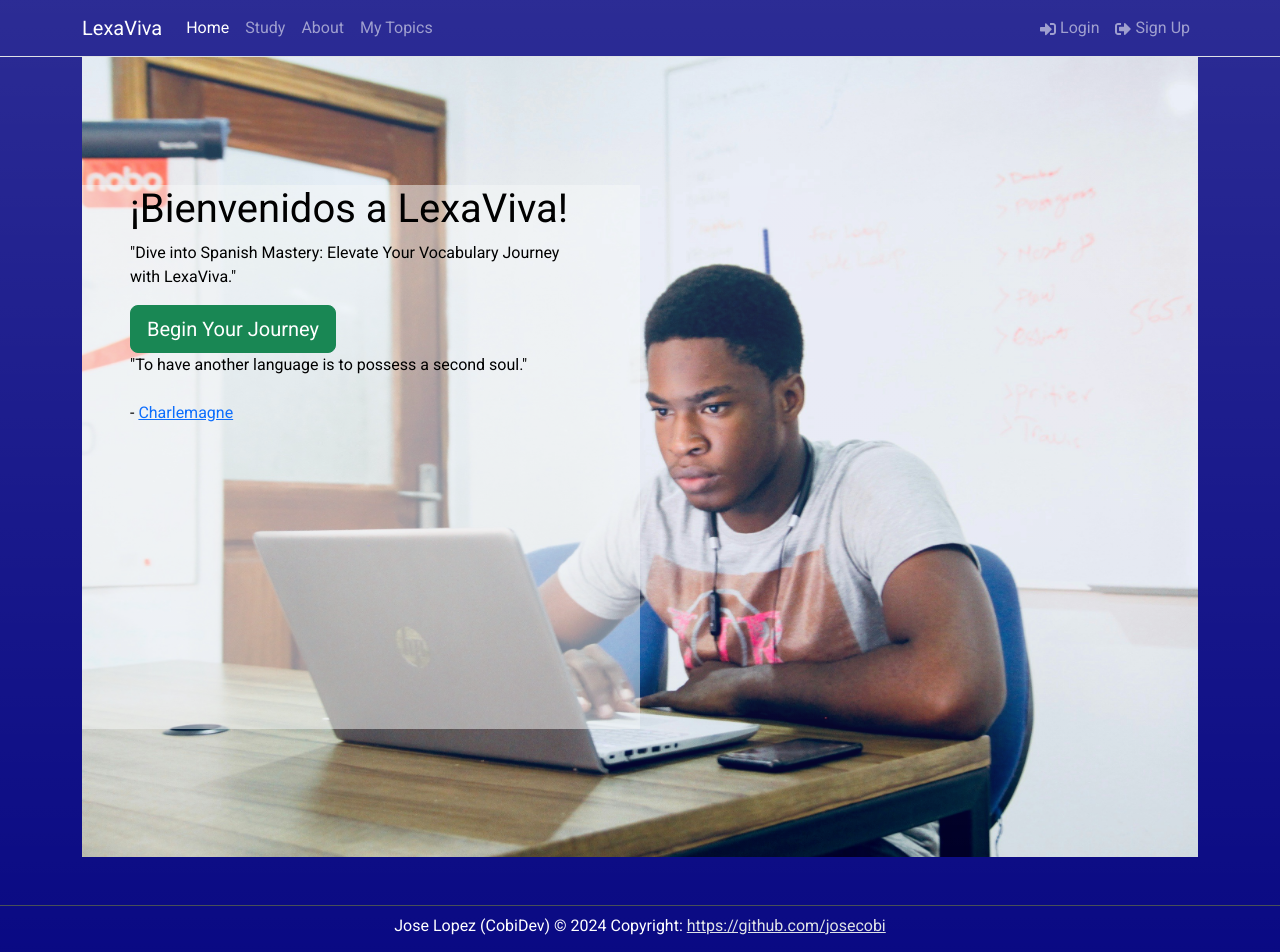
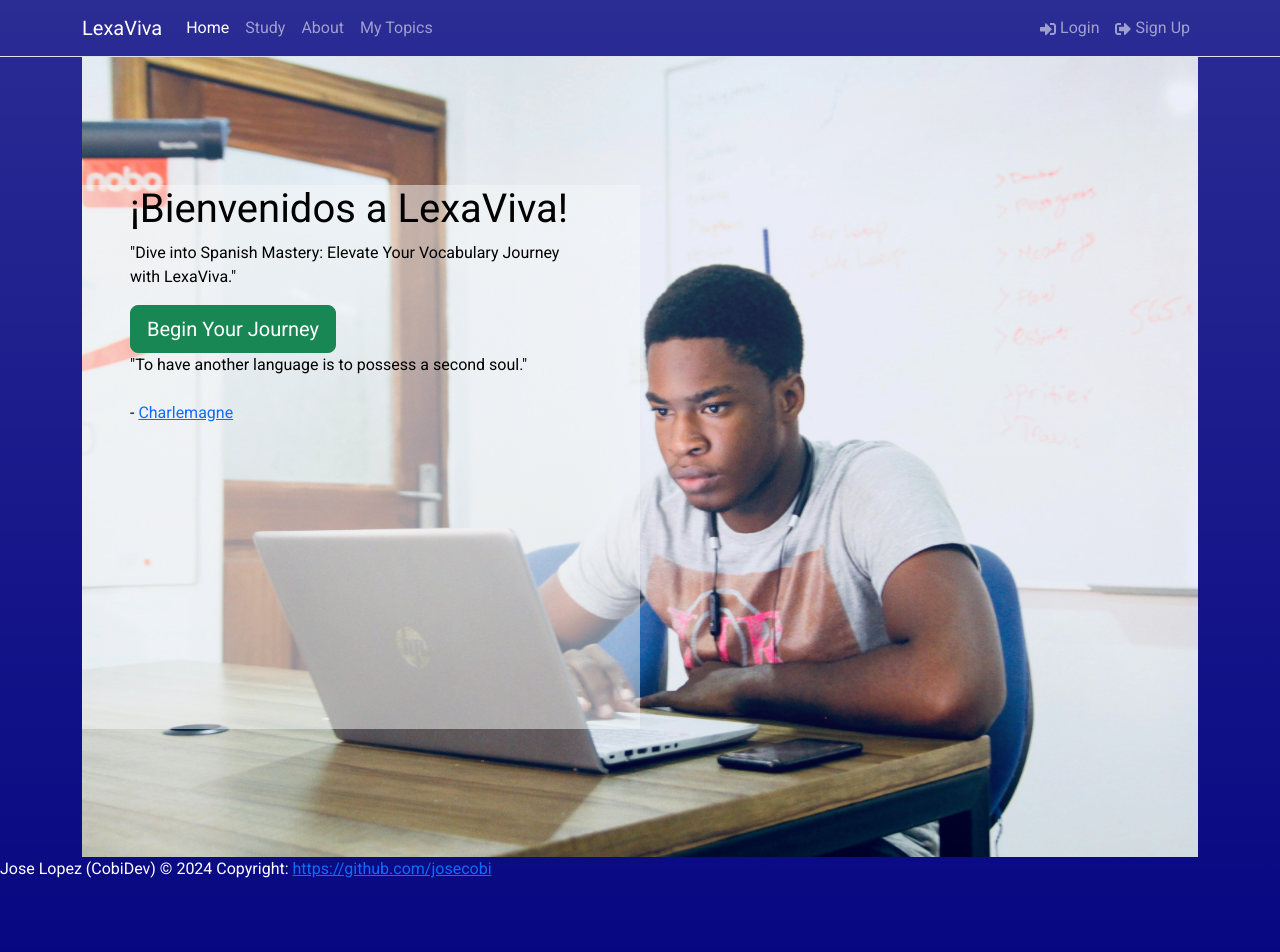
Before and after one commit to josecobi/lexaviva-frontend, a React (Vite) app: page / in a window 1280 px wide. Shown: the top 952 px of the page. Built offline with nearby package versions, Linux system fonts and the light colour scheme.

Commit message:
removed unnecessary divs and classes

```diff
--- a/src/components/Footer.jsx
+++ b/src/components/Footer.jsx
@@ -1,14 +1,14 @@
 function Footer() {
   return (
-    <div className="text-center text-lg-start page-footer mt-5">
 
-    <div className="text-center p-2 border-top" data-bs-theme="dark">
+
+    <div className="page-footer">
      <span>Jose Lopez (CobiDev) © 2024 Copyright: </span>
-      <a className="text-body" href="https://github.com/josecobi">https://github.com/josecobi</a>
+      <a href="https://github.com/josecobi">https://github.com/josecobi</a>
     </div>
 
-  </div>
+
   )
 }
 
-export default Footer
+export default Footer;
```
